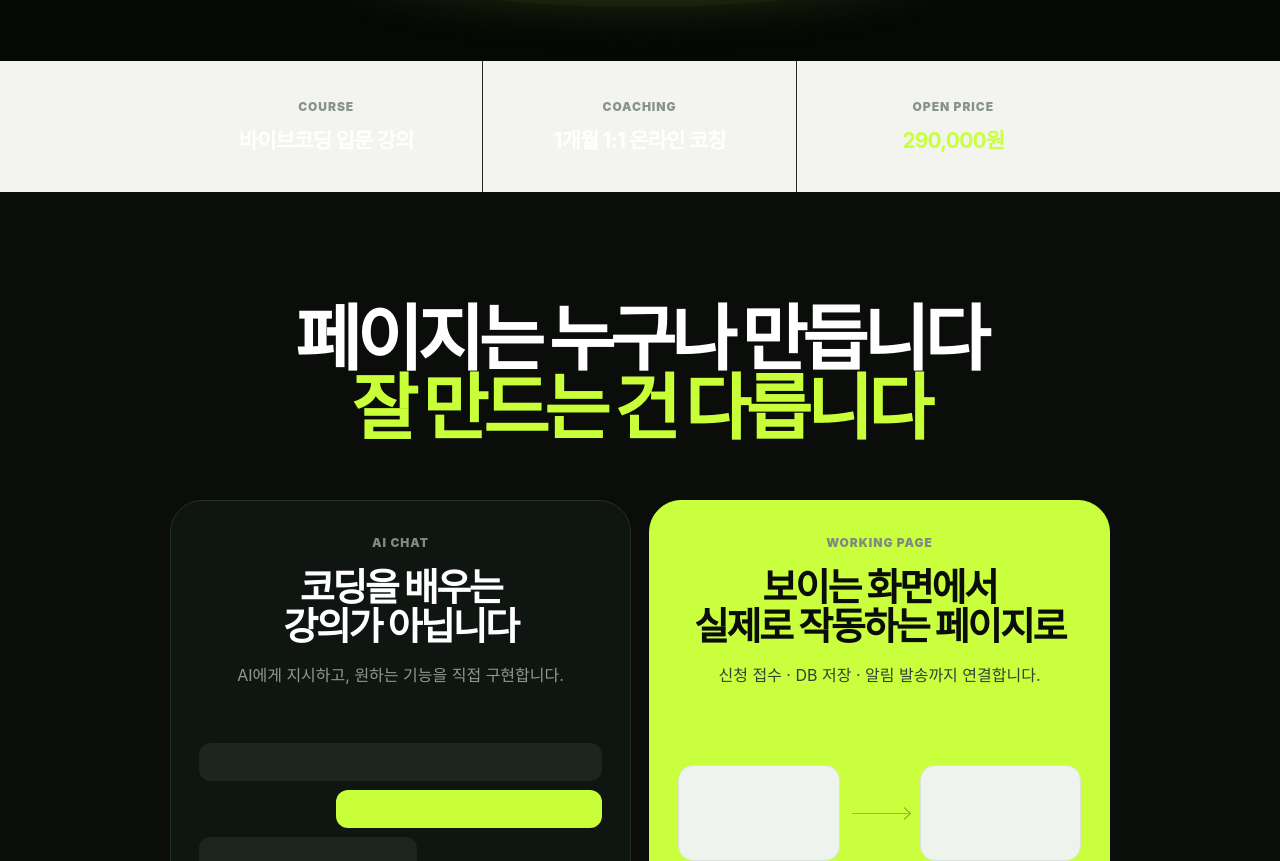
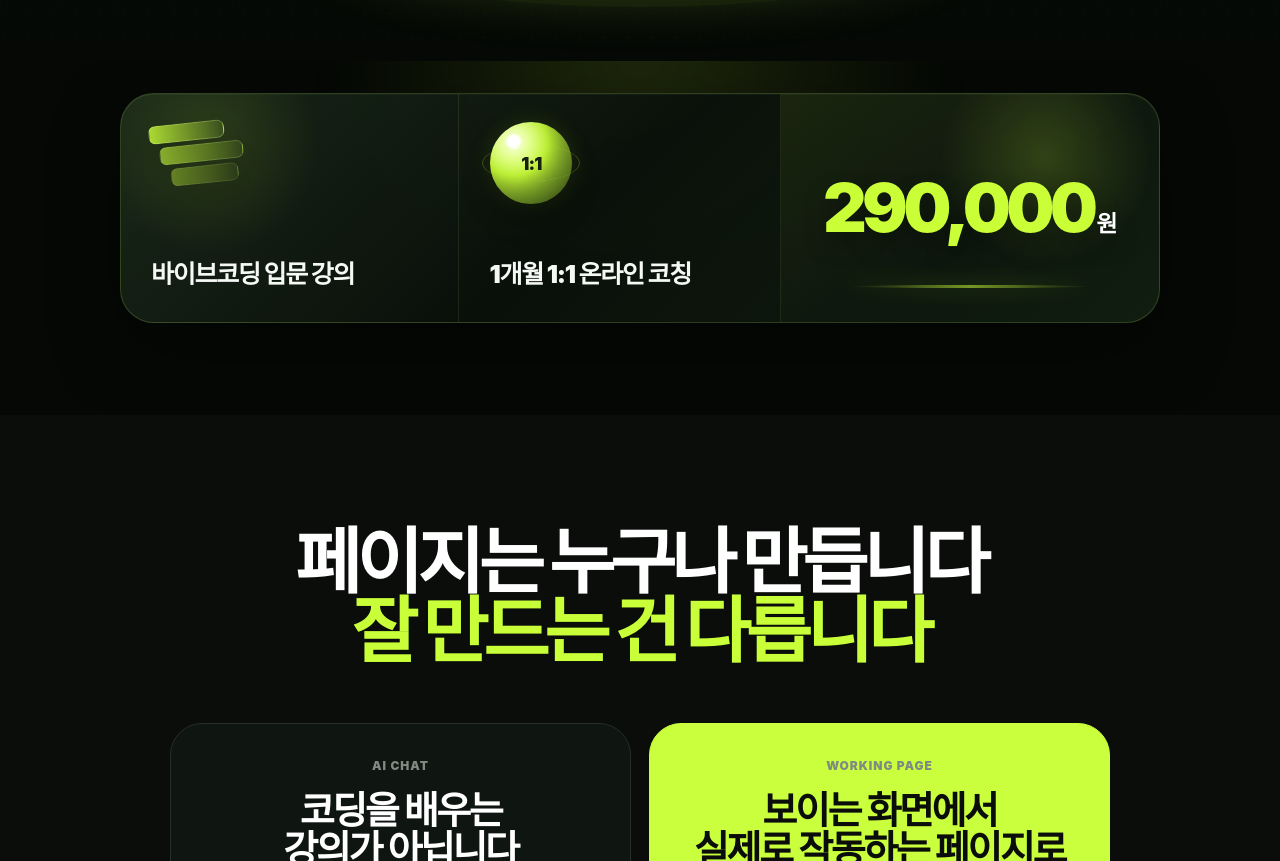
Before and after one commit to pc9839a-lgtm/vibecoding-landing, a plain HTML site: page index.html in a window 1280 px wide. Shown: the part 879-1740 px from the top of the page. Drawn offline with Linux system fonts and the light colour scheme; a web font is replaced by a local one.

Commit message:
Redesign second section as premium course snapshot

```diff
--- a/index.html
+++ b/index.html
@@ -973,6 +973,173 @@ section{border-radius:0!important}
   .courseHero__wave{width:390px;height:180px;top:315px}
 }
 </style>
+<style id="courseSnapshot-v1">
+.courseSnapshot{
+  position:relative;
+  overflow:hidden;
+  padding:32px 0 92px;
+  background:#050805;
+}
+.courseSnapshot:before{
+  content:"";
+  position:absolute;
+  left:50%;top:-220px;
+  width:860px;height:420px;
+  transform:translateX(-50%);
+  border-radius:50%;
+  background:radial-gradient(circle,rgba(202,255,56,.13),transparent 67%);
+  filter:blur(18px);
+  pointer-events:none;
+}
+.courseSnapshot__inner{
+  width:min(1040px,calc(100% - 34px));
+  margin:0 auto;
+  position:relative;
+  z-index:2;
+}
+.courseSnapshot__card{
+  min-height:230px;
+  display:grid;
+  grid-template-columns:1.05fr 1fr 1.18fr;
+  align-items:stretch;
+  overflow:hidden;
+  border-radius:34px;
+  border:1px solid rgba(204,255,105,.18);
+  background:
+    linear-gradient(135deg,rgba(30,45,29,.86),rgba(10,17,11,.94) 45%,rgba(18,31,17,.94));
+  box-shadow:
+    0 28px 70px rgba(0,0,0,.34),
+    inset 0 1px 0 rgba(255,255,255,.035);
+}
+.courseSnapshot__card>div{
+  position:relative;
+  padding:34px 30px;
+  display:flex;
+  flex-direction:column;
+  justify-content:flex-end;
+}
+.courseSnapshot__card>div+div{
+  border-left:1px solid rgba(190,232,117,.10);
+}
+.courseSnapshot__course{
+  background:
+    radial-gradient(circle at 26% 22%,rgba(202,255,56,.13),transparent 36%);
+}
+.courseSnapshot__mark{
+  position:absolute;
+  left:30px;top:28px;
+  width:92px;height:72px;
+  transform:rotate(-6deg);
+}
+.courseSnapshot__mark span{
+  position:absolute;
+  left:0;
+  width:76px;height:18px;
+  border-radius:7px;
+  border:1px solid rgba(218,255,151,.26);
+  background:linear-gradient(90deg,rgba(202,255,56,.82),rgba(120,157,54,.20));
+  box-shadow:0 9px 18px rgba(0,0,0,.16);
+}
+.courseSnapshot__mark span:nth-child(1){top:0}
+.courseSnapshot__mark span:nth-child(2){top:22px;left:9px;width:84px;opacity:.74}
+.courseSnapshot__mark span:nth-child(3){top:44px;left:18px;width:68px;opacity:.48}
+.courseSnapshot__course strong,
+.courseSnapshot__coach strong{
+  max-width:260px;
+  color:#f5f8f5;
+  font-size:25px;
+  line-height:1.14;
+  letter-spacing:-.05em;
+  font-weight:900;
+}
+.courseSnapshot__coach{
+  align-items:flex-start;
+}
+.courseSnapshot__orb{
+  position:absolute;
+  left:31px;top:28px;
+  width:82px;height:82px;
+  border-radius:50%;
+  display:grid;
+  place-items:center;
+  background:
+    radial-gradient(circle at 29% 24%,#fff 0 7%,#efffb7 10%,#caff38 40%,#769c28 72%,#263314 100%);
+  box-shadow:
+    inset -16px -18px 26px rgba(35,51,12,.32),
+    0 16px 28px rgba(0,0,0,.28),
+    0 0 24px rgba(202,255,56,.12);
+}
+.courseSnapshot__orb:after{
+  content:"";
+  position:absolute;
+  inset:-8px;
+  border:1px solid rgba(202,255,56,.24);
+  border-radius:50%;
+  transform:rotateX(68deg);
+}
+.courseSnapshot__orb span{
+  color:#172010;
+  font-size:18px;
+  font-weight:950;
+  letter-spacing:-.05em;
+}
+.courseSnapshot__price{
+  justify-content:center!important;
+  align-items:center;
+  text-align:center;
+  background:
+    radial-gradient(circle at 70% 28%,rgba(202,255,56,.18),transparent 34%),
+    linear-gradient(145deg,rgba(202,255,56,.08),transparent 55%);
+}
+.courseSnapshot__price:before{
+  content:"";
+  position:absolute;
+  left:18%;right:18%;bottom:34px;
+  height:3px;
+  border-radius:50%;
+  background:linear-gradient(90deg,transparent,#caff38,transparent);
+  box-shadow:0 0 18px rgba(202,255,56,.5);
+  opacity:.55;
+}
+.courseSnapshot__price strong{
+  color:#caff38;
+  font-size:clamp(48px,5.3vw,70px);
+  line-height:.9;
+  letter-spacing:-.07em;
+  font-weight:950;
+  text-shadow:0 12px 24px rgba(0,0,0,.28);
+}
+.courseSnapshot__price em{
+  margin-left:3px;
+  font-style:normal;
+  color:#fff;
+  font-size:.34em;
+  letter-spacing:-.03em;
+}
+@media(max-width:820px){
+  .courseSnapshot{padding:18px 0 66px}
+  .courseSnapshot__inner{width:min(100% - 20px,1040px)}
+  .courseSnapshot__card{
+    grid-template-columns:1fr 1fr;
+    border-radius:26px;
+  }
+  .courseSnapshot__card>div{
+    min-height:190px;
+    padding:26px 22px;
+  }
+  .courseSnapshot__card>div+div{border-left:1px solid rgba(190,232,117,.10)}
+  .courseSnapshot__price{
+    grid-column:1/-1;
+    min-height:165px!important;
+    border-left:0!important;
+    border-top:1px solid rgba(190,232,117,.10);
+  }
+  .courseSnapshot__mark{left:22px;top:24px;transform:scale(.82) rotate(-6deg);transform-origin:left top}
+  .courseSnapshot__orb{left:22px;top:24px;width:68px;height:68px}
+  .courseSnapshot__course strong,.courseSnapshot__coach strong{font-size:21px}
+  .courseSnapshot__price strong{font-size:58px}
+}
+</style>
 </head>
 <body>
 <main>
@@ -1082,12 +1249,28 @@ section{border-radius:0!important}
   </div>
 </section>
 
-<section class="summary light">
-  <div class="wrap">
-    <div class="summary-grid">
-      <div class="summary-item"><span>COURSE</span><strong>바이브코딩 입문 강의</strong></div>
-      <div class="summary-item"><span>COACHING</span><strong>1개월 1:1 온라인 코칭</strong></div>
-      <div class="summary-item"><span>OPEN PRICE</span><strong>290,000원</strong></div>
+<section class="courseSnapshot">
+  <div class="courseSnapshot__inner">
+    <div class="courseSnapshot__card">
+      <div class="courseSnapshot__course">
+        <div class="courseSnapshot__mark">
+          <span></span>
+          <span></span>
+          <span></span>
+        </div>
+        <strong>바이브코딩 입문 강의</strong>
+      </div>
+
+      <div class="courseSnapshot__coach">
+        <div class="courseSnapshot__orb">
+          <span>1:1</span>
+        </div>
+        <strong>1개월 1:1 온라인 코칭</strong>
+      </div>
+
+      <div class="courseSnapshot__price">
+        <strong>290,000<em>원</em></strong>
+      </div>
     </div>
   </div>
 </section>
```
